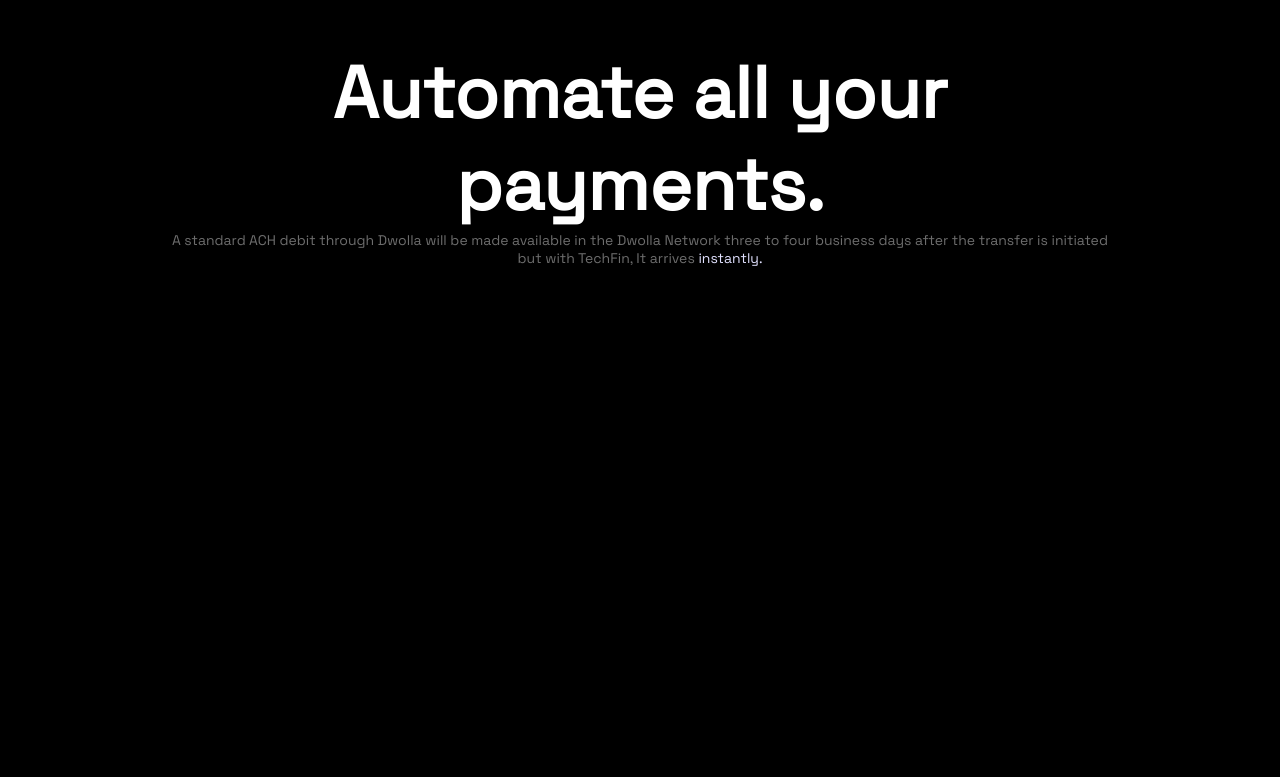
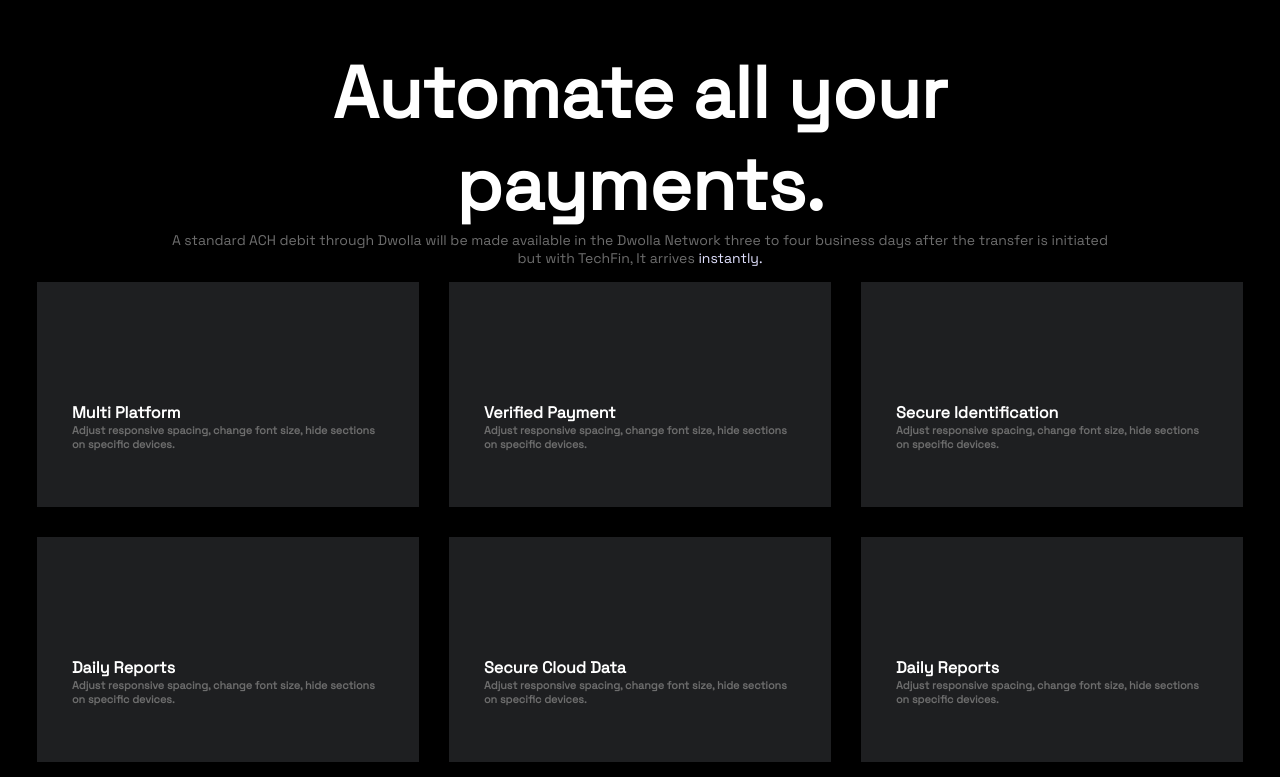
Before and after one commit to adekunle22k/E-wallet-landing-page, a plain HTML site: page index.html in a window 1280 px wide. Shown: the part 862-1639 px from the top of the page. Before the commit the page ends 1129 px from the top, so only its background shows below. Drawn offline with Linux system fonts and the light colour scheme.

Commit message:
new code and stytle added
the next section

```diff
--- a/index.html
+++ b/index.html
@@ -57,3 +57,35 @@
     <h6>A standard ACH debit through Dwolla will be made available in the Dwolla Network three to four business days after
         the transfer is initiated <br> but with TechFin, It arrives <span>instantly.</span></h6>
     </div>
+    <div class="box">
+        <div class="cards">
+            <i class="fa-solid fa-cubes"></i>
+            <h4>Multi Platform</h4>
+            <h6>Adjust responsive spacing, change font size, hide sections on specific devices.</h6>
+        </div>
+        <div class="cards">
+            <i class="fa-solid fa-square-right"></i>
+            <h4>Verified Payment</h4>
+            <h6>Adjust responsive spacing, change font size, hide sections on specific devices.</h6>
+        </div>
+        <div class="cards">
+            <i class="fa-solid fa-users"></i>
+            <h4>Secure Identification</h4>
+            <h6>Adjust responsive spacing, change font size, hide sections on specific devices.</h6>
+        </div>
+        <div class="cards">
+            <i class="fa-solid fa-receipt"></i>
+            <h4>Daily Reports</h4>
+            <h6>Adjust responsive spacing, change font size, hide sections on specific devices.</h6>
+        </div>
+        <div class="cards">
+            <i class="fa-solid fa-shield"></i>
+            <h4>Secure Cloud Data</h4>
+            <h6>Adjust responsive spacing, change font size, hide sections on specific devices.</h6>
+        </div>
+        <div class="cards">
+            <i class="fa-solid fa-receipt"></i>
+            <h4>Daily Reports</h4>
+            <h6>Adjust responsive spacing, change font size, hide sections on specific devices.</h6>
+        </div>
+    </div>
--- a/style.css
+++ b/style.css
@@ -153,3 +153,30 @@ line-height: 30px
 .txt h6 span{
     color: rgba(225, 225, 255, 1);
 }
+.box{
+    display: flex;
+    flex-wrap: wrap;
+    justify-content: center;
+    align-items: center;
+}
+.cards{
+    width: 382px;
+    height: 225px;
+    padding: 20px 35px;
+    background-color: #1E1F21;
+    margin: 15px;
+    position: relative;
+    color: rgba(255, 255, 255, 1);
+}
+.cards i{
+    font-size: 50px;
+    display: block;
+
+    color: rgba(255, 255, 255, 1);
+}
+.cards h4{
+    margin-top: 100px;
+}
+.cards h6{
+    color: rgba(109, 109, 109, 1);
+}
```
